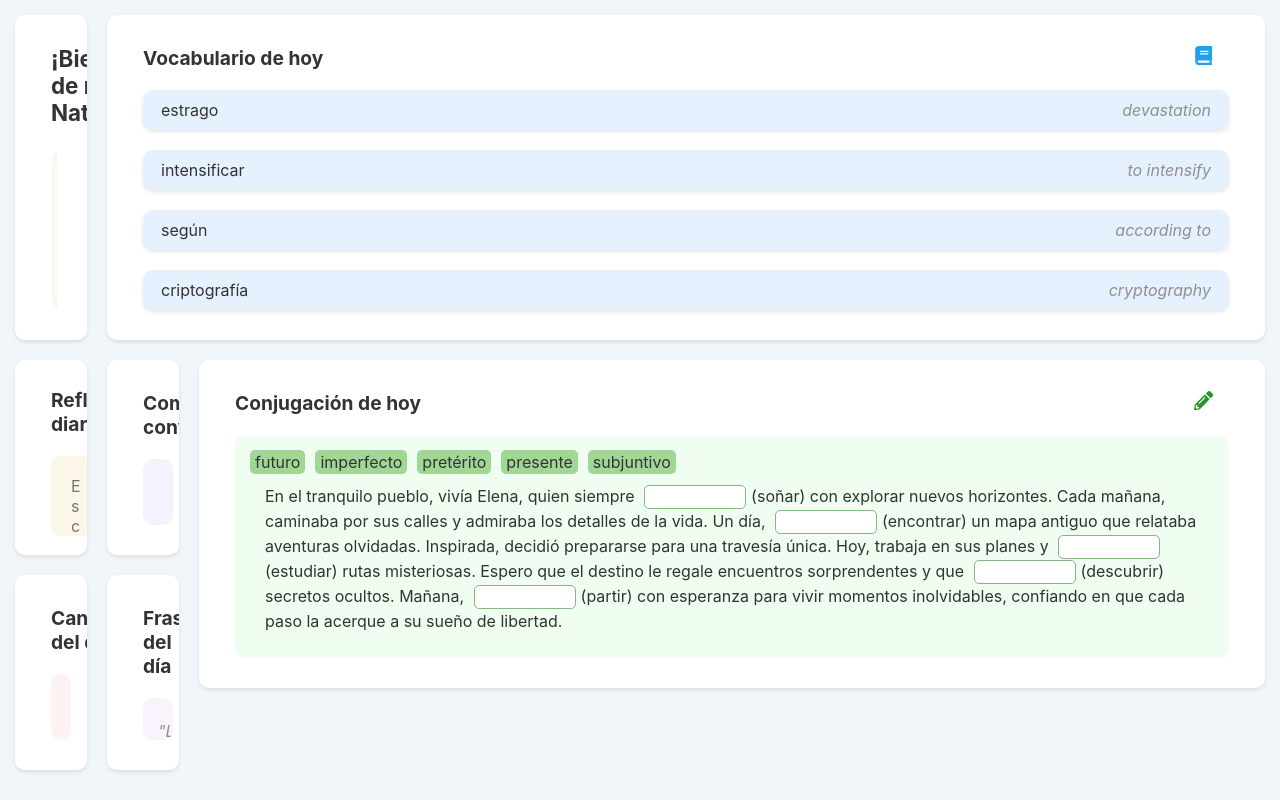
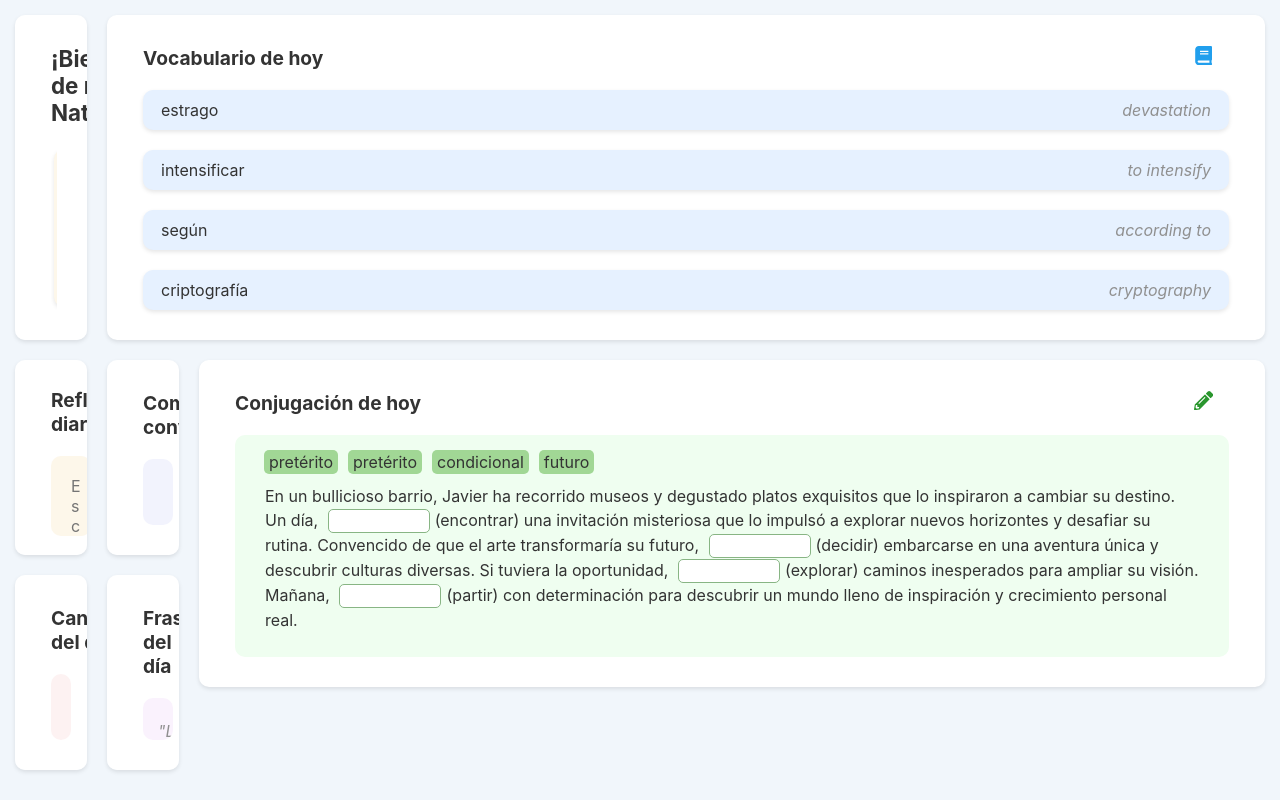
Before and after one commit to snowcodeer/language-dailies-frontend, a React (Create React App) app: page / in a window 1280 px wide. Built offline with nearby package versions, Linux system fonts and the light colour scheme.

Commit message:
fixed conj appearance

```diff
--- a/src/components/ConjugationBox.jsx
+++ b/src/components/ConjugationBox.jsx
@@ -9,28 +9,25 @@ const ConjugationBox = () => {
   const [shuffledTenses, setShuffledTenses] = useState([]);
 
   const narrativeDictionary = {
-    paragraph: "En el tranquilo pueblo, vivía Elena, quien siempre soñaba con explorar nuevos horizontes. Cada mañana, caminaba por sus calles y admiraba los detalles de la vida. Un día, encontró un mapa antiguo que relataba aventuras olvidadas. Inspirada, decidió prepararse para una travesía única. Hoy, trabaja en sus planes y estudia rutas misteriosas. Espero que el destino le regale encuentros sorprendentes y que descubra secretos ocultos. Mañana, partirá con esperanza para vivir momentos inolvidables, confiando en que cada paso la acerque a su sueño de libertad.",
-    paragraphWithBlanks: "En el tranquilo pueblo, vivía Elena, quien siempre ______ (soñar) con explorar nuevos horizontes. Cada mañana, caminaba por sus calles y admiraba los detalles de la vida. Un día, ______ (encontrar) un mapa antiguo que relataba aventuras olvidadas. Inspirada, decidió prepararse para una travesía única. Hoy, trabaja en sus planes y ______ (estudiar) rutas misteriosas. Espero que el destino le regale encuentros sorprendentes y que ______ (descubrir) secretos ocultos. Mañana, ______ (partir) con esperanza para vivir momentos inolvidables, confiando en que cada paso la acerque a su sueño de libertad.",
+    paragraph: "En un bullicioso barrio, Javier ha recorrido museos y degustado platos exquisitos que lo inspiraron a cambiar su destino. Un día, encontró una invitación misteriosa que lo impulsó a explorar nuevos horizontes y desafiar su rutina. Convencido de que el arte transformaría su futuro, decidió embarcarse en una aventura única y descubrir culturas diversas. Si tuviera la oportunidad, exploraría caminos inesperados para ampliar su visión. Mañana, partirá con determinación para descubrir un mundo lleno de inspiración y crecimiento personal real.",
+  paragraphWithBlanks: "En un bullicioso barrio, Javier ha recorrido museos y degustado platos exquisitos que lo inspiraron a cambiar su destino. Un día, ______ (encontrar) una invitación misteriosa que lo impulsó a explorar nuevos horizontes y desafiar su rutina. Convencido de que el arte transformaría su futuro, ______ (decidir) embarcarse en una aventura única y descubrir culturas diversas. Si tuviera la oportunidad, ______ (explorar) caminos inesperados para ampliar su visión. Mañana, ______ (partir) con determinación para descubrir un mundo lleno de inspiración y crecimiento personal real.",
   conjugatedVerbs: [
-      "soñaba",
-      "encontró",
-      "estudia",
-      "descubra",
-      "partirá"
+    "encontró",   // replaced by blank
+    "decidió",    // replaced by blank
+    "exploraría", // replaced by blank
+    "partirá"     // replaced by blank
   ],
   infinitiveVerbs: [
-      "soñar",
-      "encontrar",
-      "estudiar",
-      "descubrir",
-      "partir"
+    "encontrar",  // for "encontró"
+    "decidir",    // for "decidió"
+    "explorar",   // for "exploraría"
+    "partir"      // for "partirá"
   ],
   tense: [
-      "imperfecto",
-      "pretérito",
-      "presente",
-      "subjuntivo",
-      "futuro"
+    "pretérito",   // for "encontró"
+    "pretérito",   // for "decidió"
+    "condicional", // for "exploraría"
+    "futuro"       // for "partirá"
   ]
   };
 
--- a/src/styles/ConjugationBox.css
+++ b/src/styles/ConjugationBox.css
@@ -7,6 +7,7 @@
   flex-wrap: wrap;
   gap: 10px;
   margin-bottom: 0px;
+  padding-left: 14px;
 }
 
 .tense-item {
```
Also changed, not shown: src/styles/prompt.txt. Lines whose indentation alone changed are shown as unchanged.
